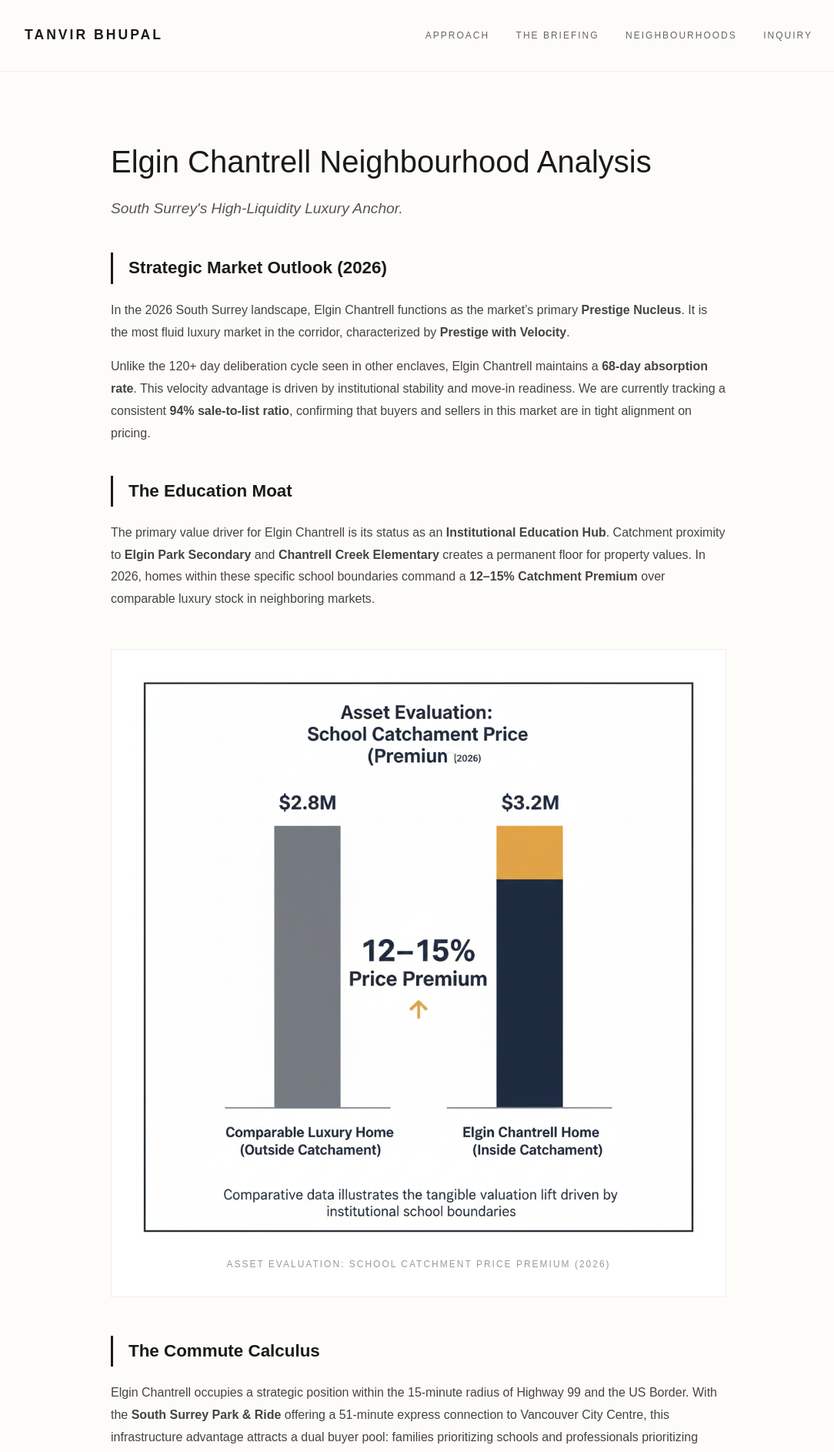
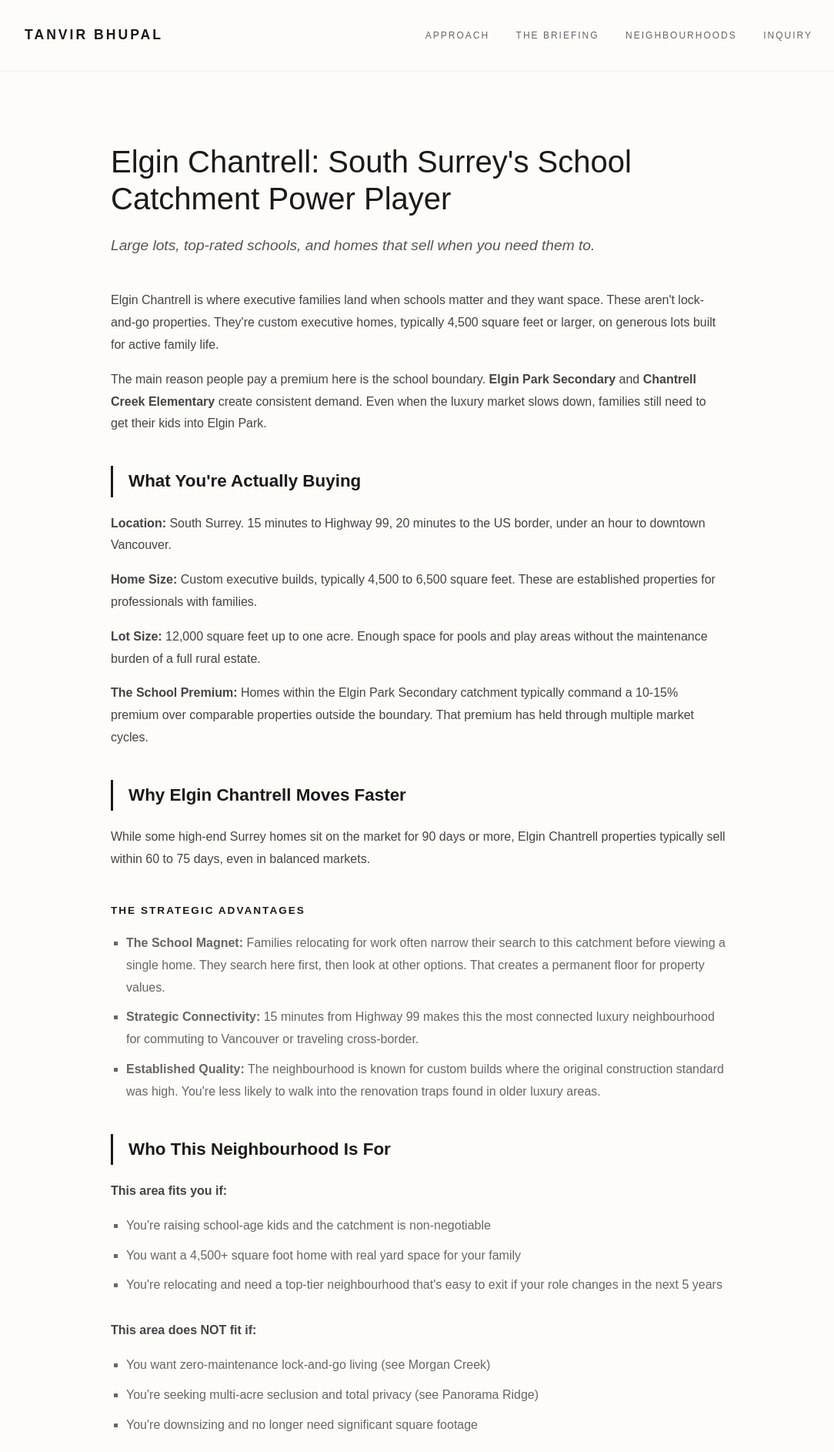
Before and after one commit to gvancouverhomes/tanvirbhupal-site, a Jekyll site: the page built from neighbourhoods/elgin-chantrell.md, in a window 1280 px wide. Shown: the top 1886 px of the page at 77% size, without its empty margins (96-1180 px from the left). Built offline with Jekyll 4.4.1, drawn with Linux system fonts in a browser that asks for light colours; our own code applies the rules of GitHub Pages for plain Markdown files; some of the changed text lies outside the part shown.

Commit message:
Remove jargon from Elgin Chantrell page, fix CTA and nav labels for conversion

```diff
--- a/neighbourhoods/elgin-chantrell.md
+++ b/neighbourhoods/elgin-chantrell.md
@@ -1,7 +1,7 @@
 ---
 layout: default
-title: Elgin Chantrell Real Estate Strategy | South Surrey Prestige Nucleus
-description: Strategic analysis of Elgin Chantrell’s Prestige with Velocity, institutional school moats, and the 2026 Commute Calculus.
+title: Elgin Chantrell Real Estate | South Surrey's School Catchment Power Player
+description: Elgin Chantrell real estate analysis: resale speed, top-rated school boundaries, and executive home infrastructure in South Surrey.
 permalink: /neighbourhoods/elgin-chantrell/
 ---
 
@@ -14,9 +14,6 @@ permalink: /neighbourhoods/elgin-chantrell/
   .metric-label { text-transform: uppercase; font-size: 0.85rem; letter-spacing: 2px; color: var(--dark); margin-top: 40px; margin-bottom: 15px; font-weight: bold; }
   .metric-list { padding-left: 20px; list-style-type: square; color: var(--light); margin-bottom: 30px; }
   .metric-list li { margin-bottom: 10px; }
-  .data-exhibit { margin: 50px 0; text-align: center; background: #fff; padding: 30px; border: 1px solid var(--border); }
-  .data-exhibit img { max-width: 100%; height: auto; display: block; margin: 0 auto; }
-  .caption { font-size: 0.75rem; color: var(--meta); margin-top: 20px; text-transform: uppercase; letter-spacing: 2px; }
   .audit-card { margin-top: 60px; padding: 40px; background: #fdfcf9; border: 1px solid var(--border); display: grid; grid-template-columns: 1fr auto; grid-template-areas: "header action" "body body"; gap: 20px 40px; align-items: center; }
   .audit-title { grid-area: header; margin: 0; font-weight: bold; color: var(--dark); font-size: 1.1rem; }
   .audit-action { grid-area: action; }
@@ -44,79 +41,92 @@ permalink: /neighbourhoods/elgin-chantrell/
 
 <article class="intel-container">
   <header>
-    <h1 class="intel-header">Elgin Chantrell Neighbourhood Analysis</h1>
-    <p class="intel-sub">South Surrey's High-Liquidity Luxury Anchor.</p>
+    <h1 class="intel-header">Elgin Chantrell: South Surrey's School Catchment Power Player</h1>
+    <p class="intel-sub">Large lots, top-rated schools, and homes that sell when you need them to.</p>
   </header>
 
   <section>
-    <h2 class="section-title">Strategic Market Outlook (2026)</h2>
-    <p>In the 2026 South Surrey landscape, Elgin Chantrell functions as the market’s primary <strong>Prestige Nucleus</strong>. It is the most fluid luxury market in the corridor, characterized by <strong>Prestige with Velocity</strong>.</p>
+    <p>Elgin Chantrell is where executive families land when schools matter and they want space. These aren't lock-and-go properties. They're custom executive homes, typically 4,500 square feet or larger, on generous lots built for active family life.</p>
 
-    <p>Unlike the 120+ day deliberation cycle seen in other enclaves, Elgin Chantrell maintains a <strong>68-day absorption rate</strong>. This velocity advantage is driven by institutional stability and move-in readiness. We are currently tracking a consistent <strong>94% sale-to-list ratio</strong>, confirming that buyers and sellers in this market are in tight alignment on pricing.</p>
+    <p>The main reason people pay a premium here is the school boundary. <strong>Elgin Park Secondary</strong> and <strong>Chantrell Creek Elementary</strong> create consistent demand. Even when the luxury market slows down, families still need to get their kids into Elgin Park.</p>
 
-    <h2 class="section-title">The Education Moat</h2>
-    <p>The primary value driver for Elgin Chantrell is its status as an <strong>Institutional Education Hub</strong>. Catchment proximity to <strong>Elgin Park Secondary</strong> and <strong>Chantrell Creek Elementary</strong> creates a permanent floor for property values. In 2026, homes within these specific school boundaries command a <strong>12–15% Catchment Premium</strong> over comparable luxury stock in neighboring markets.</p>
+    <h2 class="section-title">What You're Actually Buying</h2>
+    <p><strong>Location:</strong> South Surrey. 15 minutes to Highway 99, 20 minutes to the US border, under an hour to downtown Vancouver.</p>
+    <p><strong>Home Size:</strong> Custom executive builds, typically 4,500 to 6,500 square feet. These are established properties for professionals with families.</p>
+    <p><strong>Lot Size:</strong> 12,000 square feet up to one acre. Enough space for pools and play areas without the maintenance burden of a full rural estate.</p>
+    <p><strong>The School Premium:</strong> Homes within the Elgin Park Secondary catchment typically command a 10-15% premium over comparable properties outside the boundary. That premium has held through multiple market cycles.</p>
 
-    <figure class="data-exhibit">
-      <img src="{{ '/assets/images/elgin-chantrell-catchment-premium.png' | relative_url }}"
-           alt="Comparative data chart illustrating the 12-15% valuation premium for properties within the Elgin Park Secondary catchment boundary.">
-      <figcaption class="caption">Asset Evaluation: School Catchment Price Premium (2026)</figcaption>
-    </figure>
+    <h2 class="section-title">Why Elgin Chantrell Moves Faster</h2>
+    <p>While some high-end Surrey homes sit on the market for 90 days or more, Elgin Chantrell properties typically sell within 60 to 75 days, even in balanced markets.</p>
 
-    <h2 class="section-title">The Commute Calculus</h2>
-    <p>Elgin Chantrell occupies a strategic position within the 15-minute radius of Highway 99 and the US Border. With the <strong>South Surrey Park & Ride</strong> offering a 51-minute express connection to Vancouver City Centre, this infrastructure advantage attracts a dual buyer pool: families prioritizing schools and professionals prioritizing downtown connectivity.</p>
-
-    <h3 class="metric-label">Core Intelligence Metrics</h3>
+    <h3 class="metric-label">The Strategic Advantages</h3>
     <ul class="metric-list">
-        <li><strong>Asset Class:</strong> Custom executive homes (4,500–6,500 sq. ft.) on 12,000 sq. ft. to 1-acre lots.</li>
-        <li><strong>Primary Velocity:</strong> 68 Median Days on Market (Q1 2026).</li>
-        <li><strong>Moat Entity:</strong> Catchment-driven liquidity and Highway 99 infrastructure.</li>
-        <li><strong>Buyer Migration:</strong> Upwardly mobile professionals and executive families.</li>
+        <li><strong>The School Magnet:</strong> Families relocating for work often narrow their search to this catchment before viewing a single home. They search here first, then look at other options. That creates a permanent floor for property values.</li>
+        <li><strong>Strategic Connectivity:</strong> 15 minutes from Highway 99 makes this the most connected luxury neighbourhood for commuting to Vancouver or traveling cross-border.</li>
+        <li><strong>Established Quality:</strong> The neighbourhood is known for custom builds where the original construction standard was high. You're less likely to walk into the renovation traps found in older luxury areas.</li>
     </ul>
 
-    <h2 class="section-title">What Elgin Chantrell Is Not</h2>
+    <h2 class="section-title">Who This Neighbourhood Is For</h2>
+    <p><strong>This area fits you if:</strong></p>
     <ul class="metric-list">
-        <li><strong>Not a "Lock-and-Go" low-maintenance market:</strong> This is the domain of large footprints; for turnkey luxury, see Morgan Creek.</li>
-        <li><strong>Not a multi-acre estate enclave:</strong> Parcels are generous but rarely reach the "private park" scale of Panorama Ridge.</li>
-        <li><strong>Not a first-time luxury buyer entry point:</strong> Entry floors reflect established executive status.</li>
+        <li>You're raising school-age kids and the catchment is non-negotiable</li>
+        <li>You want a 4,500+ square foot home with real yard space for your family</li>
+        <li>You're relocating and need a top-tier neighbourhood that's easy to exit if your role changes in the next 5 years</li>
     </ul>
 
-    <p><strong>Strategic Positioning:</strong> Elgin Chantrell is the <strong>Liquid Luxury Benchmark</strong>. It is the safest Prestige Play for those requiring both the status of a South Surrey address and the security of a high-velocity exit.</p>
+    <p><strong>This area does NOT fit if:</strong></p>
+    <ul class="metric-list">
+        <li>You want zero-maintenance lock-and-go living (see Morgan Creek)</li>
+        <li>You're seeking multi-acre seclusion and total privacy (see Panorama Ridge)</li>
+        <li>You're downsizing and no longer need significant square footage</li>
+    </ul>
+
+    <h2 class="section-title">Elgin Chantrell vs The Competition</h2>
+    <p><strong>vs Morgan Creek:</strong> Morgan Creek offers golf course views and lower-maintenance strata options. Elgin Chantrell offers larger private lots and the school catchment advantage.</p>
+    <p><strong>vs Ocean Park:</strong> Ocean Park is defined by its coastal village vibe and beach proximity. Elgin Chantrell is defined by executive infrastructure and highway access.</p>
+    <p><strong>vs Panorama Ridge:</strong> Panorama Ridge provides deep privacy on legacy estates. Elgin Chantrell provides better resale speed and a more family-focused neighbourhood feel.</p>
+
+    <h2 class="section-title">The Resale Reality</h2>
+    <p>Value retention here is tied to something that doesn't fluctuate with trends: education. As long as Elgin Park Secondary maintains its reputation, families will pay a premium to get into the boundary.</p>
+
+    <p>Homes here typically sell 30-40% faster than comparable luxury markets in South Surrey because the buyer pool is replenished every year by families entering the school system.</p>
+
+    <p>If you care about being able to sell when you need to, Elgin Chantrell gives you the best odds in South Surrey.</p>
   </section>
 
   <section class="audit-card" aria-labelledby="audit-heading">
-    <h2 id="audit-heading" class="audit-title">Strategic Portfolio Review</h2>
+    <h2 id="audit-heading" class="audit-title">Thinking About Elgin Chantrell?</h2>
     <div class="audit-action">
-      <a href="/contact" class="audit-btn">INITIATE INQUIRY</a>
+      <a href="/contact" class="audit-btn">GET IN TOUCH</a>
     </div>
     <div class="audit-body">
-      <p class="audit-text">If you are evaluating whether your Elgin Chantrell asset still reflects optimal positioning in the 2026 market, or if you are considering acquisition into this prestige node, initiate a Strategic Portfolio Review.</p>
+      <p class="audit-text">If you're considering buying or selling in Elgin Chantrell, let's talk. I'll tell you what's actually selling, what's overpriced, and whether the school premium makes sense for your situation.</p>
     </div>
   </section>
 </article>
 
 <aside class="nav-section">
   <div style="max-width: 1100px; margin: 0 auto;">
-    <h2 class="nav-section-title">Compare Strategic Locations</h2>
-    <nav class="nav-grid" aria-label="Neighborhood navigation">
+    <h2 class="nav-section-title">Compare Other Neighbourhoods</h2>
+    <nav class="nav-grid" aria-label="Neighbourhood navigation">
       <a href="/neighbourhoods/ocean-park/" class="nav-card">
-        <span class="nav-tag">Coastal Village Monopoly</span>
+        <span class="nav-tag">Beach Village Living</span>
         <span class="nav-name">Ocean Park &rarr;</span>
       </a>
       <a href="/neighbourhoods/morgan-creek/" class="nav-card">
-        <span class="nav-tag">Lock-and-Go Premium</span>
+        <span class="nav-tag">Golf Course + Low Maintenance</span>
         <span class="nav-name">Morgan Creek &rarr;</span>
       </a>
       <a href="/neighbourhoods/panorama-ridge/" class="nav-card">
-        <span class="nav-tag">The Legacy Hold</span>
+        <span class="nav-tag">Privacy on Acreage</span>
         <span class="nav-name">Panorama Ridge &rarr;</span>
       </a>
       <a href="/neighbourhoods/grandview-heights/" class="nav-card">
-        <span class="nav-tag">The Growth Frontier</span>
+        <span class="nav-tag">Family-Friendly Value</span>
         <span class="nav-name">Grandview Heights &rarr;</span>
       </a>
       <a href="/neighbourhoods/fraser-heights/" class="nav-card">
-        <span class="nav-tag">The Elevated Gateway</span>
+        <span class="nav-tag">Elevated + Affordable</span>
         <span class="nav-name">Fraser Heights &rarr;</span>
       </a>
     </nav>
```
